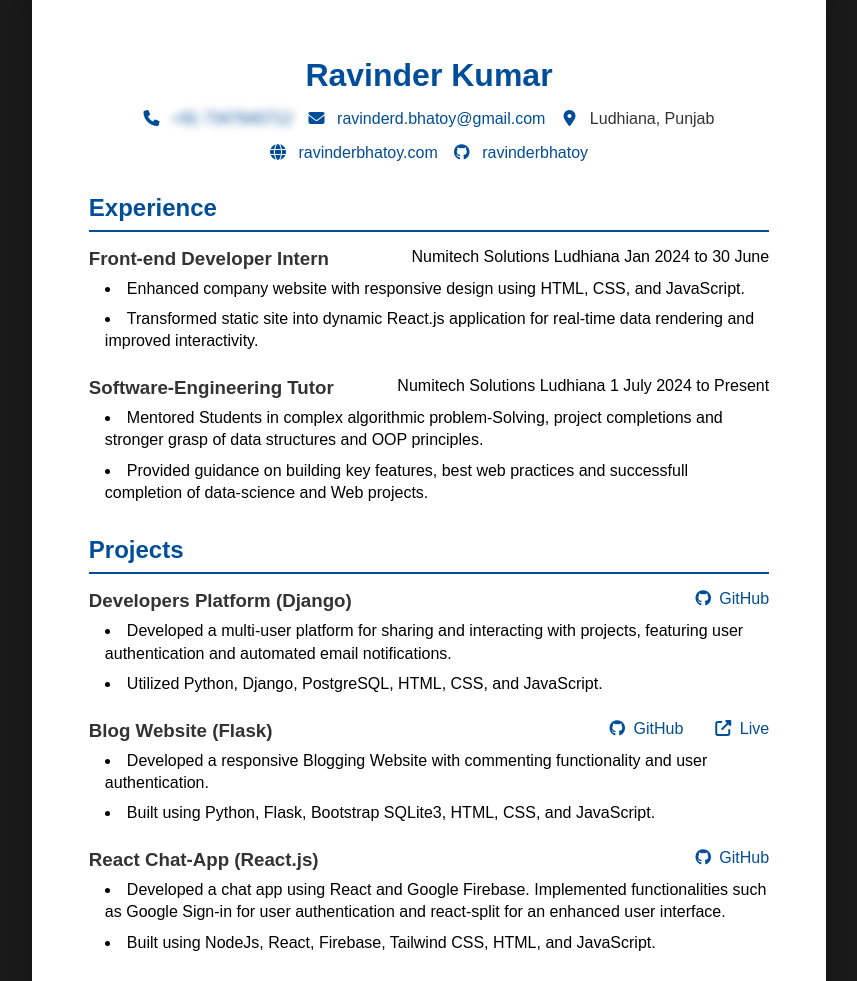
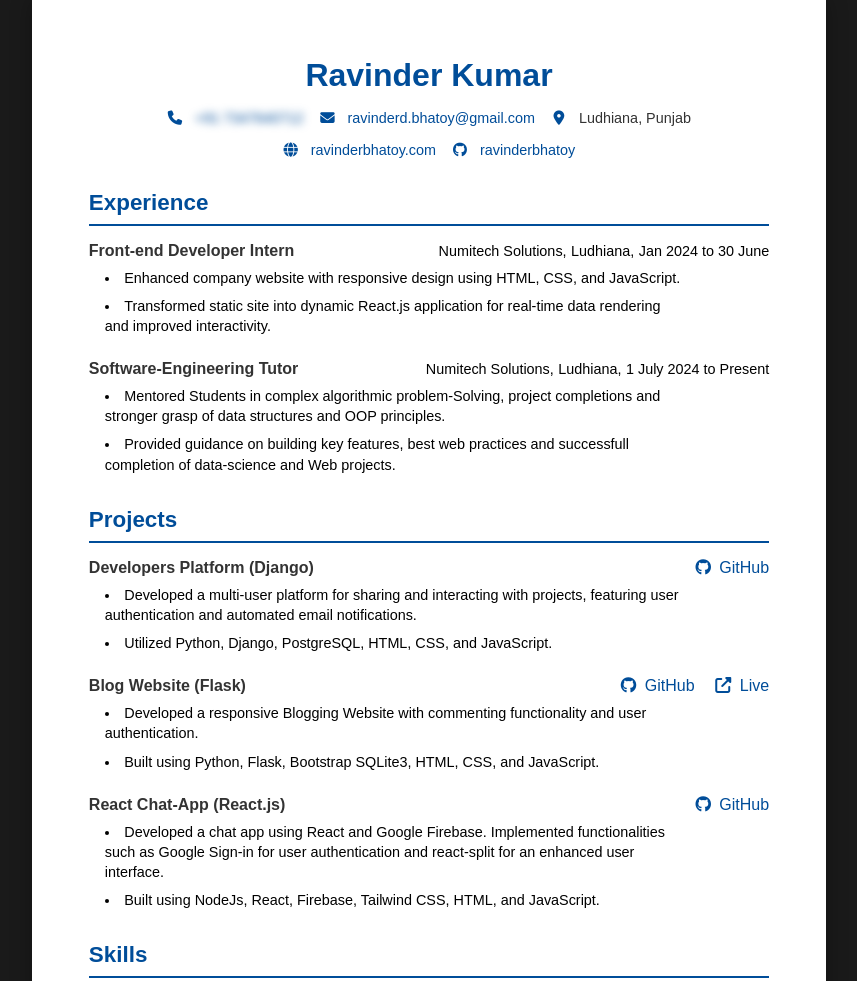
Before and after one commit to ravinderbhatoy/resume, a plain HTML site: page index.html in a window 1280 px wide. Shown: the top 981 px of the page, without its empty margins (211-1068 px from the left). Drawn offline with Linux system fonts and the light colour scheme.

Commit message:
font setup

```diff
--- a/index.html
+++ b/index.html
@@ -44,8 +44,8 @@
           <div class="job-header">
             <h3>Front-end Developer Intern</h3>
             <div class="company-details">
-              <span>Numitech Solutions</span>
-              <span>Ludhiana</span>
+              <span>Numitech Solutions,</span>
+              <span>Ludhiana,</span>
               <span>Jan 2024 to 30 June</span>
             </div>
           </div>
@@ -65,8 +65,8 @@
           <div class="job-header">
             <h3>Software-Engineering Tutor</h3>
             <div class="company-details">
-              <span>Numitech Solutions</span>
-              <span>Ludhiana</span>
+              <span>Numitech Solutions,</span>
+              <span>Ludhiana,</span>
               <span>1 July 2024 to Present</span>
             </div>
           </div>
--- a/styles.css
+++ b/styles.css
@@ -24,6 +24,8 @@ header {
     margin-bottom: 2rem;
 }
 
+
+
 h1 {
     color: #004d99; /* Darker blue */
     font-size: 2rem; /* Reduced from 2.5rem */
@@ -39,6 +41,7 @@ h1 {
 
 .contact-info span {
     color: #333;
+    font-size: 0.9rem;
 }
 
 .contact-info a {
@@ -81,7 +84,7 @@ h1 {
 
 h2 {
     color: #004d99; /* Darker blue */
-    font-size: 1.5rem;
+    font-size: 1.4rem;
     margin-bottom: 1rem;
     border-bottom: 2px solid #004d99; /* Darker blue */
     padding-bottom: 0.5rem;
@@ -103,9 +106,14 @@ h2 {
     text-align: right;
 }
 
+.company-details > span {
+    font-size: 0.9rem;
+}
+
 h3 {
     color: #333;
     font-weight: bold;
+    font-size: 1rem;
 }
 
 ul {
@@ -115,7 +123,9 @@ ul {
 
 li {
     margin-bottom: 0.5rem;
+    font-size: 0.9rem;
     line-height: 1.4;
+    max-width: 36rem;
 }
 
 /* Project Styles */
@@ -127,7 +137,7 @@ li {
 
 .project-links {
     display: flex;
-    gap: 1rem;
+    gap: 0.3rem;
 }
 
 /* Skills Styles */
@@ -143,6 +153,7 @@ li {
 
 .skill-category p {
     line-height: 1.4;
+    font-size: 0.9rem
 }
 
 /* Education Styles */
```
